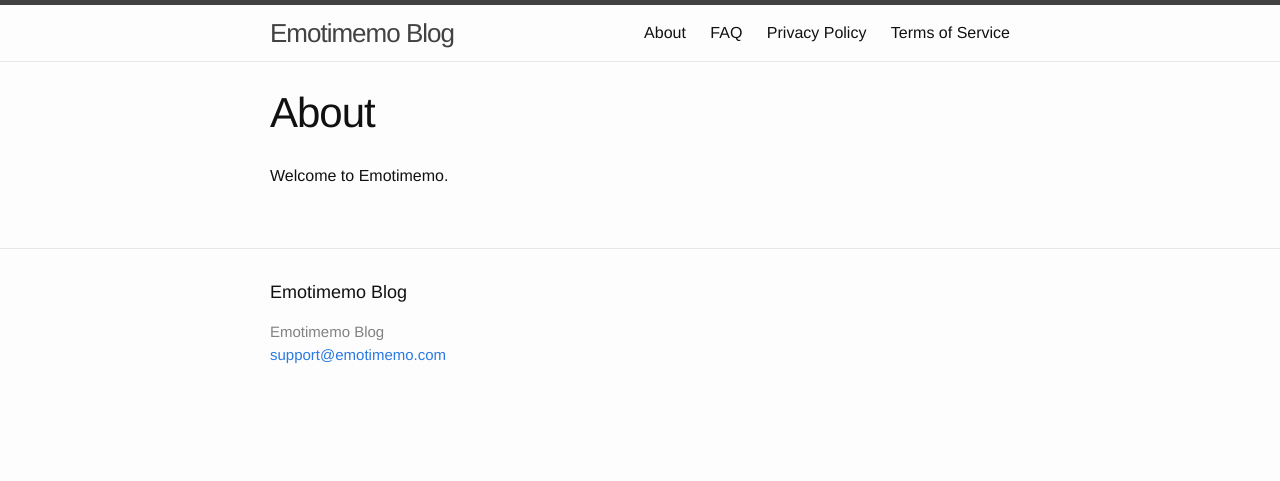
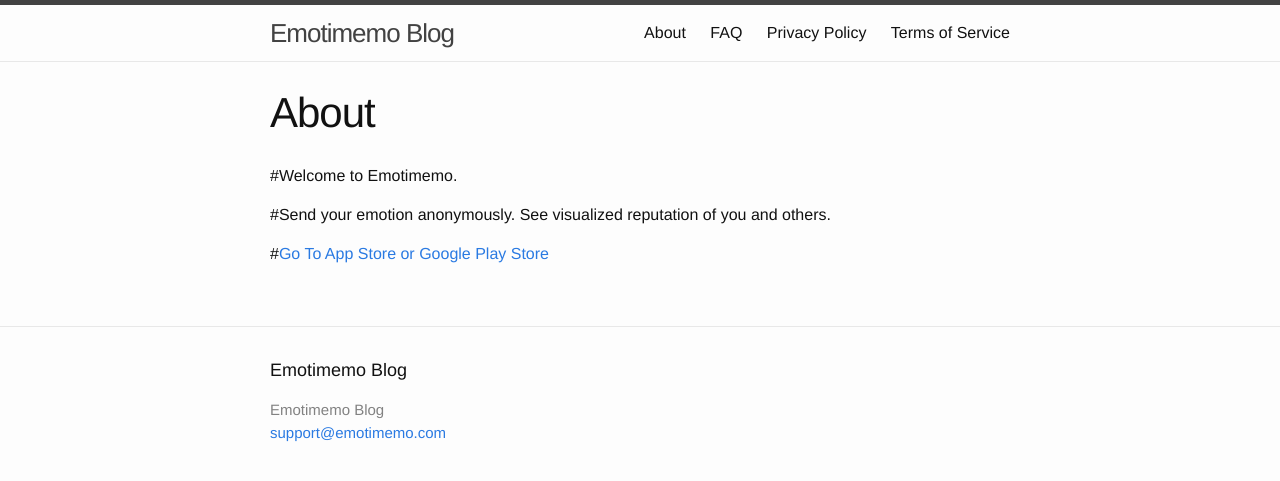
Before and after one commit to 78lab/78lab.github.io, a Jekyll site: the page built from about.md, in a window 1280 px wide. Shown: the top 481 px of the page. Built offline with Jekyll 4.4.1, drawn with Linux system fonts in a browser that asks for light colours; Markdown is read by kramdown in place of the engine named in the settings.

Commit message:
Auto Commit Msg.

```diff
--- a/_config.yml
+++ b/_config.yml
@@ -8,6 +8,6 @@ twitter_username:
 github_username:
 
 # Build settings
-markdown: redcarpet #kramdown
+markdown: kramdown #redcarpet
 
 permalink: /blog/:title
--- a/about.md
+++ b/about.md
@@ -4,4 +4,8 @@ title: About
 permalink: /about/
 ---
 
-Welcome to Emotimemo.
+#Welcome to Emotimemo.
+
+#Send your emotion anonymously. See visualized reputation of you and others.
+
+#[Go To App Store or Google Play Store](https://bnc.lt/fHEh/fJ8P8GM7fq)
```
